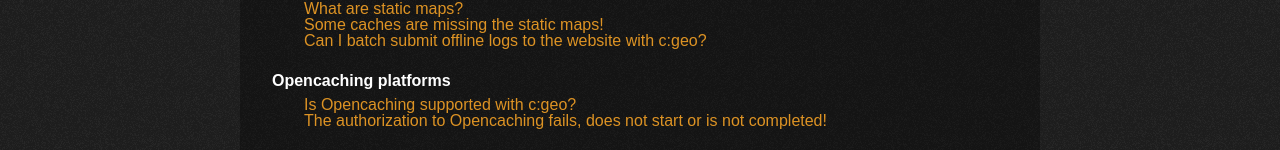
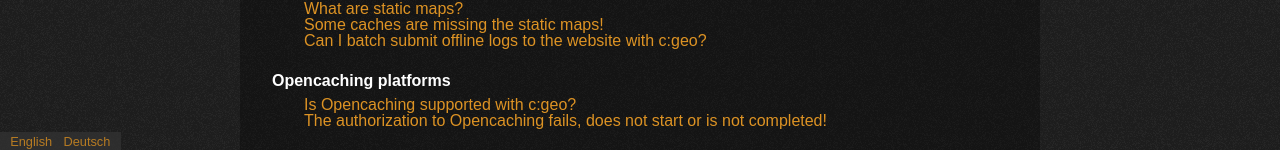
Before and after one commit to cgeo/cgeo.github.io, a Jekyll site: the page built from faq.html, in a window 1280 px wide and 1400 px high, scrolled down 622 px. Shown: the part 1250-1400 px from the top of the window. Built offline with Jekyll 4.4.1, drawn with Linux system fonts in a browser that asks for light colours; some web fonts are replaced.

Commit message:
FAQ: Allow manual selection of language

```diff
--- a/_sass/base.scss
+++ b/_sass/base.scss
@@ -351,6 +351,20 @@
     display: none;
 }
 
+#language-selection {
+    position: fixed;
+    bottom: 0;
+    left: 0;
+    background: #333;
+    opacity: 0.8;
+    padding: 0.1em 0.5em;
+    font-size: 0.8em;
+
+    a {
+        margin: 0 0.3em;
+    }
+}
+
 .openhub {
     text-align: center;
 
--- a/faq.html
+++ b/faq.html
@@ -8,7 +8,28 @@
 
 {% assign languages = "en de" | split: ' ' %}
 
+<script type="text/javascript">
+    var languages = [ "{{ languages | join: '", "' }}" ];
+
+    function switchLanguage(lang) {
+        if ($.inArray(userLang, languages) > -1) {
+            $('.faqitem div[lang], h2[lang], .faqnavigation[lang]').hide();
+            $('.faqitem div[lang="' + lang + '"], h2[lang="' + lang + '"], .faqnavigation[lang="' + lang + '"]').show();
+
+            // jump to anchor again because page length might have changed
+            if (location.hash) {
+                location.hash = location.hash;
+            }
+        }
+    }
+</script>
+
 <h1>FAQ - Frequently Asked Questions</h1>
+
+<div id="language-selection">
+    <a href="javascript:switchLanguage('en');">English</a>
+    <a href="javascript:switchLanguage('de');">Deutsch</a>
+</div>
 
 {% for language in languages %}
 <ul class="faqnavigation" lang="{{ language }}">
```
Also changed, not shown: other parts of faq.html (+1 -9 lines).
